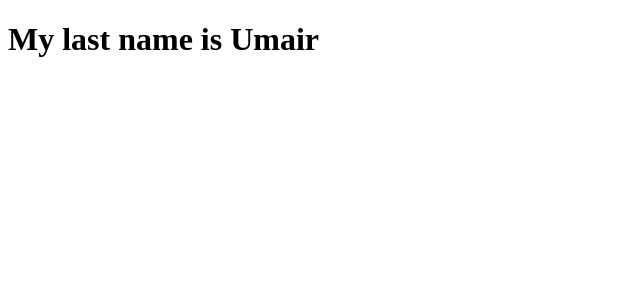
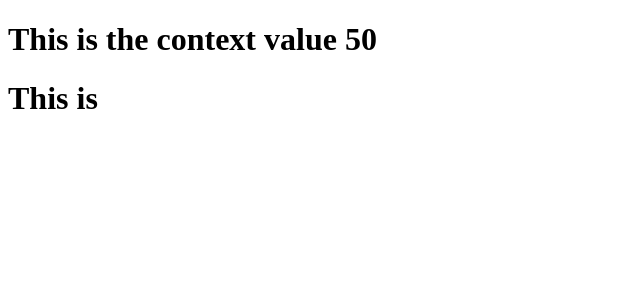
Before and after one commit to umairulhasan/Expence-Traker-old-uncomp, a React (Create React App) app: page / in a window 1280 px wide. Shown: the top 300 px of the page, without its empty margins (0-640 px from the left). Built offline with nearby package versions, Linux system fonts and the light colour scheme.

Commit message:
UseContext practice

```diff
--- a/src/App.js
+++ b/src/App.js
@@ -35,7 +35,7 @@
 //   )}
 
 // export default App;
-import React, { useState } from 'react';
+import React, { useState , useContext } from 'react';
 import './CustomClass.css';
 import CounterInput from './CounterInput';
 import CounterOutput from './CounterOutput';
@@ -45,17 +45,20 @@ import UseStateHookPractive from './UseStateHookPractive';
 import ThisComponentRecivedValueAsPropThroughUseState from './ThisComponentRecivedValueAsPropThroughUseState';
 import Class4 from './Class4';
 import Parent from './Parent'
+import ContextName from './Context'
 function App() {
 
-
+let ValueComefrom = useContext(ContextName)
+let king = useState(23333)
   return (
-
-
-
     //This is the parent component
     <div >
+      <h1>
+        This is the context value {ValueComefrom }
+      </h1>
+      <ContextName.Provider value = {king}>
       <Parent name= {"Umair"}/>
-
+      </ContextName.Provider>
     </div>
   );
 }
--- a/src/Context.js
+++ b/src/Context.js
@@ -1,5 +1,5 @@
-// import React, {createContext} from 'react';
+import React, {createContext} from 'react';
 
-// const Helping = createContext(50);
+const ContextName = createContext(50);  // inside create context you can make any logic (inside this)
 
-// export default Helping;
+export default ContextName;
--- a/src/Parent.js
+++ b/src/Parent.js
@@ -1,10 +1,12 @@
-import React from 'react';
+import React , {useContext} from 'react';
 import Child from './Child';
-
-export default function Parent(props) {
+import ContextName from './Context';
+export default function Parent() {
+  let ValueComefrom = useContext(ContextName)
+  console.log(ValueComefrom)
   return (
     <div>
-    <Child name= {props.name}/>
+    <h1> This is {ValueComefrom[1] }</h1>
     </div>
   );
 }
```
Also changed, not shown: src/index.js (+10 -4 lines).
